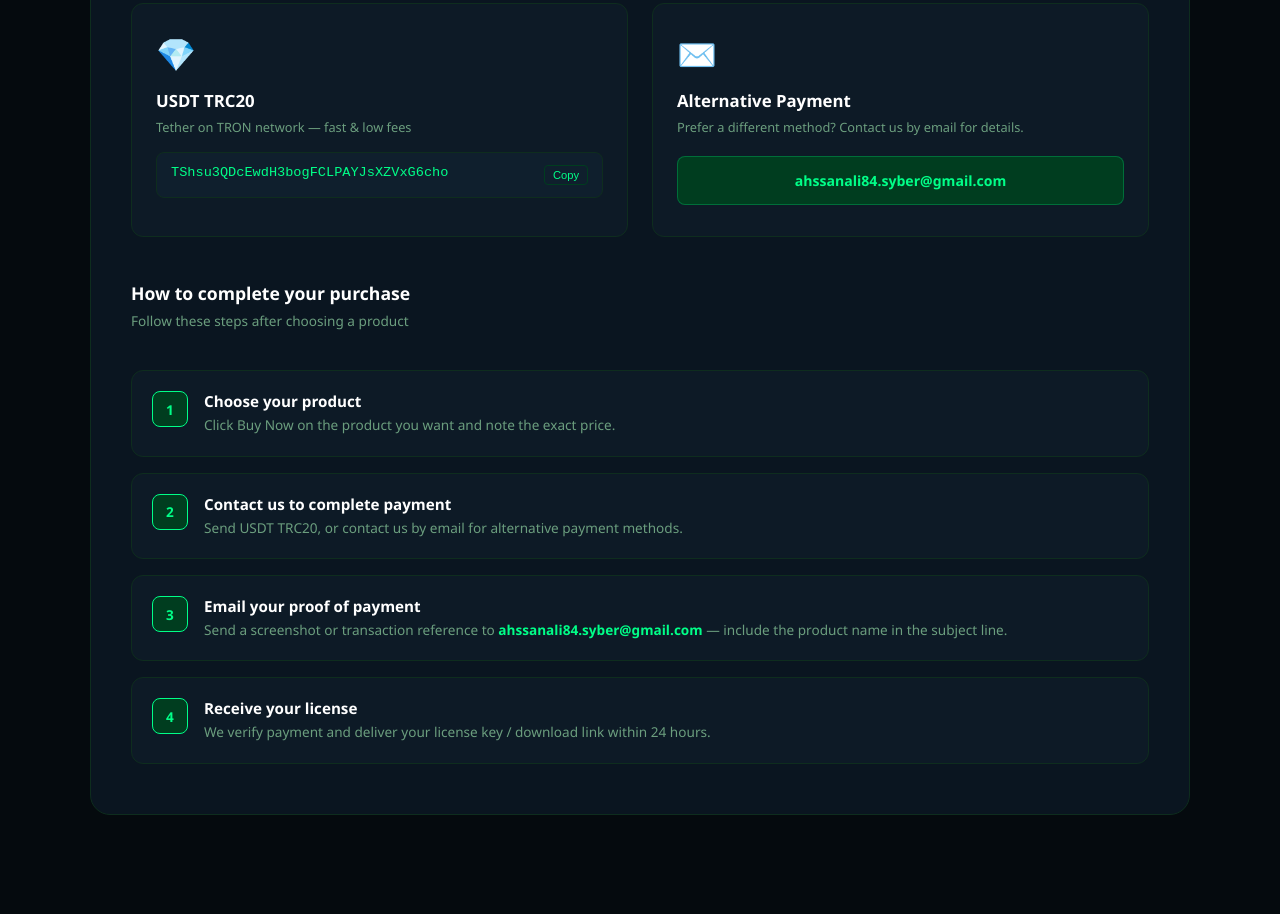
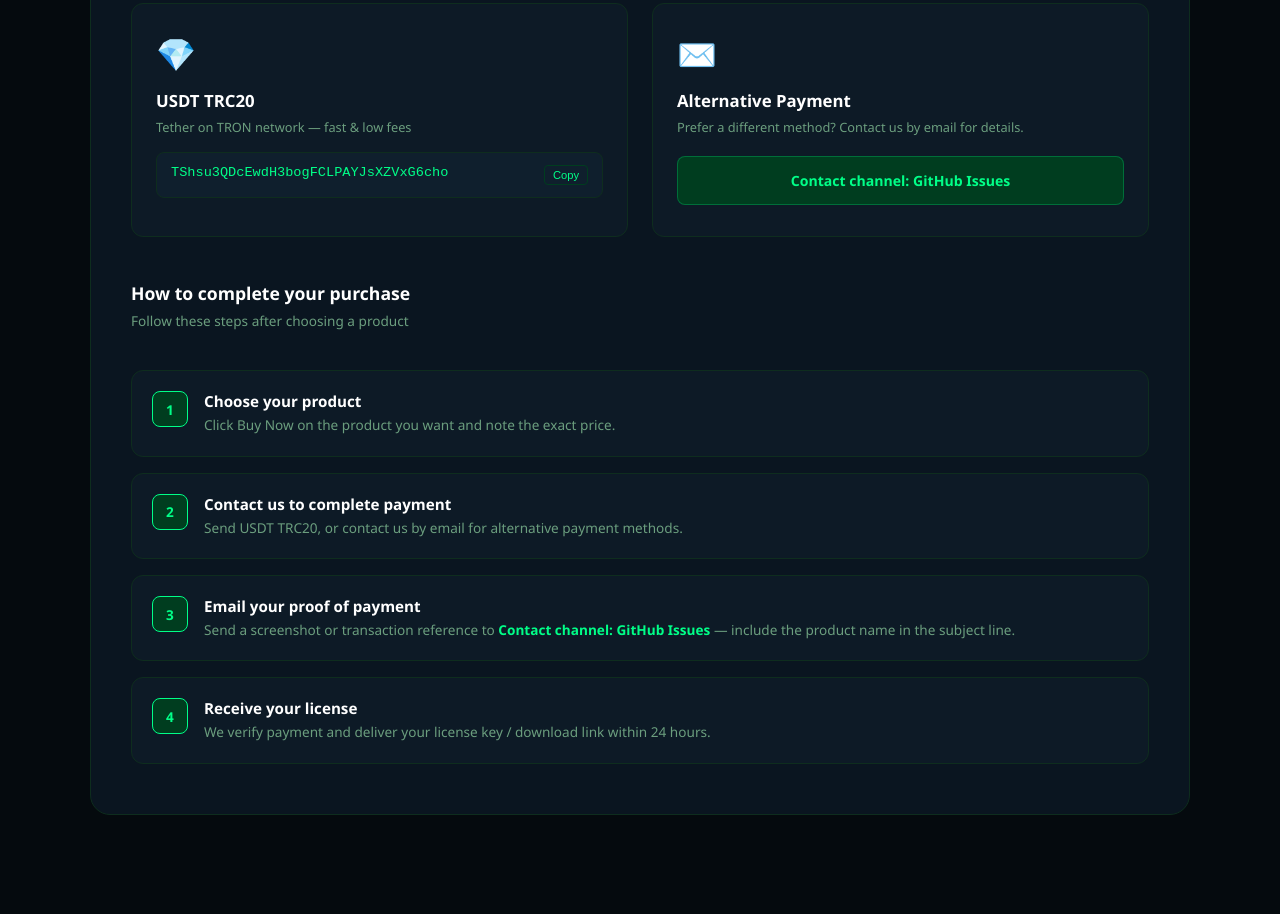
Before and after one commit to OptisecDev/optisec-store, a plain HTML site: page index.html in a window 1280 px wide. Shown: the part 2589-3503 px from the top of the page. Drawn offline with Linux system fonts and the light colour scheme.

Commit message:
chore: replace personal email with GitHub Issues contact link
Remove the personal email address (5 occurrence(s) in index.html privacy-policy.html) and link to https://github.com/OptisecDev/optisec-store/issues as the contact channel. No other address was added.

Co-Authored-By: Claude Haiku 5.5 <noreply@anthropic.com>
Claude-Session: https://claude.ai/code/session_01GYNaHkAmMnq12XN1DMr2kA

```diff
--- a/index.html
+++ b/index.html
@@ -812,7 +812,7 @@
       <div class="payment-title" data-en="Alternative Payment" data-ar="طريقة دفع بديلة">Alternative Payment</div>
       <div class="payment-sub" data-en="Prefer a different method? Contact us by email for details." data-ar="تفضل طريقة أخرى؟ تواصل معنا عبر البريد الإلكتروني للتفاصيل.">Prefer a different method? Contact us by email for details.</div>
       <div class="contact-note">
-        <a class="modal-email-link" href="mailto:ahssanali84.syber@gmail.com">ahssanali84.syber@gmail.com</a>
+        <a class="modal-email-link" href="https://github.com/OptisecDev/optisec-store/issues" target="_blank" rel="noopener">Contact channel: GitHub Issues</a>
       </div>
     </div>
 
@@ -845,7 +845,7 @@
         <h4 data-en="Email your proof of payment" data-ar="أرسل إثبات الدفع بالبريد الإلكتروني">Email your proof of payment</h4>
         <p>
           <span data-en="Send a screenshot or transaction reference to " data-ar="أرسل لقطة شاشة أو مرجع المعاملة إلى ">Send a screenshot or transaction reference to </span>
-          <a class="modal-email-link" href="mailto:ahssanali84.syber@gmail.com">ahssanali84.syber@gmail.com</a>
+          <a class="modal-email-link" href="https://github.com/OptisecDev/optisec-store/issues" target="_blank" rel="noopener">Contact channel: GitHub Issues</a>
           <span data-en=" — include the product name in the subject line." data-ar=" — أدرج اسم المنتج في سطر الموضوع."> — include the product name in the subject line.</span>
         </p>
       </div>
@@ -939,7 +939,7 @@
       <div class="modal-address-box">TShsu3QDcEwdH3bogFCLPAYJsXZVxG6cho</div>
       <p class="modal-note">
         <span data-en="After sending, email your transaction hash to " data-ar="بعد الإرسال، أرسل رمز المعاملة إلى ">After sending, email your transaction hash to </span>
-        <a class="modal-email-link" href="mailto:ahssanali84.syber@gmail.com">ahssanali84.syber@gmail.com</a>
+        <a class="modal-email-link" href="https://github.com/OptisecDev/optisec-store/issues" target="_blank" rel="noopener">Contact channel: GitHub Issues</a>
       </p>
     </div>
 
@@ -948,7 +948,7 @@
         Prefer a different payment method? Contact us by email for details:
       </p>
       <p class="modal-note">
-        <a class="modal-email-link" href="mailto:ahssanali84.syber@gmail.com">ahssanali84.syber@gmail.com</a>
+        <a class="modal-email-link" href="https://github.com/OptisecDev/optisec-store/issues" target="_blank" rel="noopener">Contact channel: GitHub Issues</a>
       </p>
     </div>
 
```
Also changed, not shown: privacy-policy.html (+1 -1 lines).
